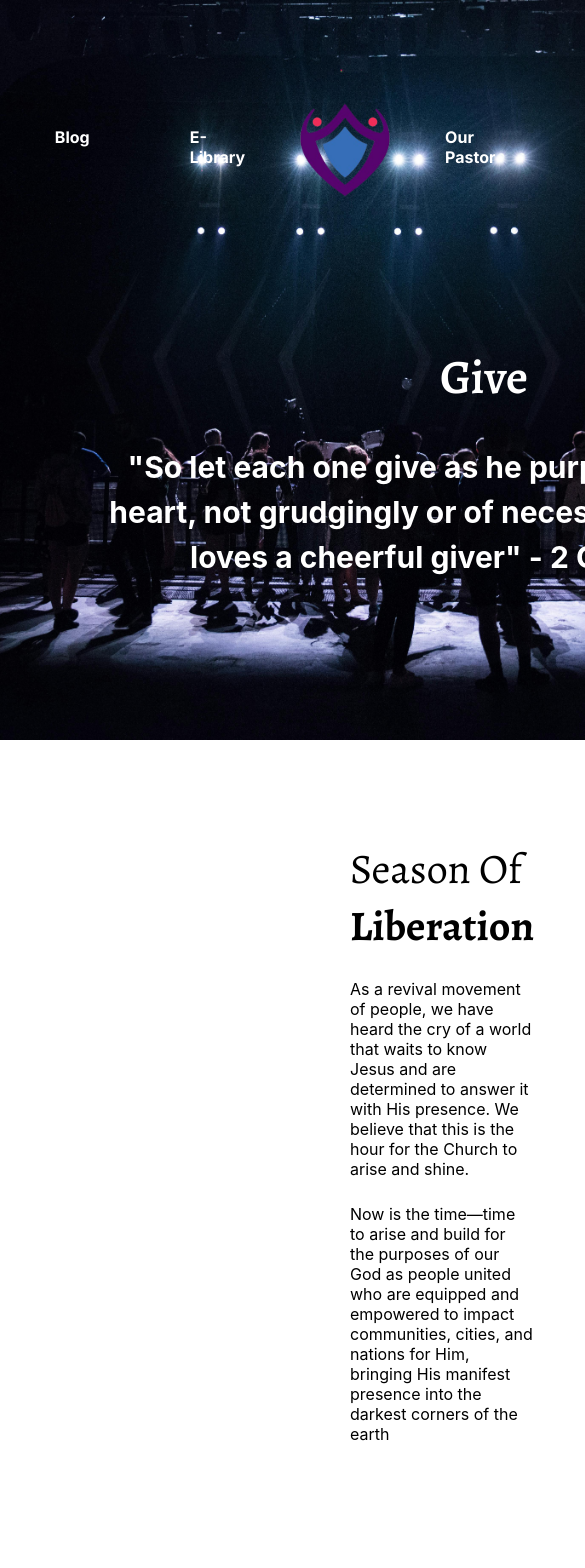
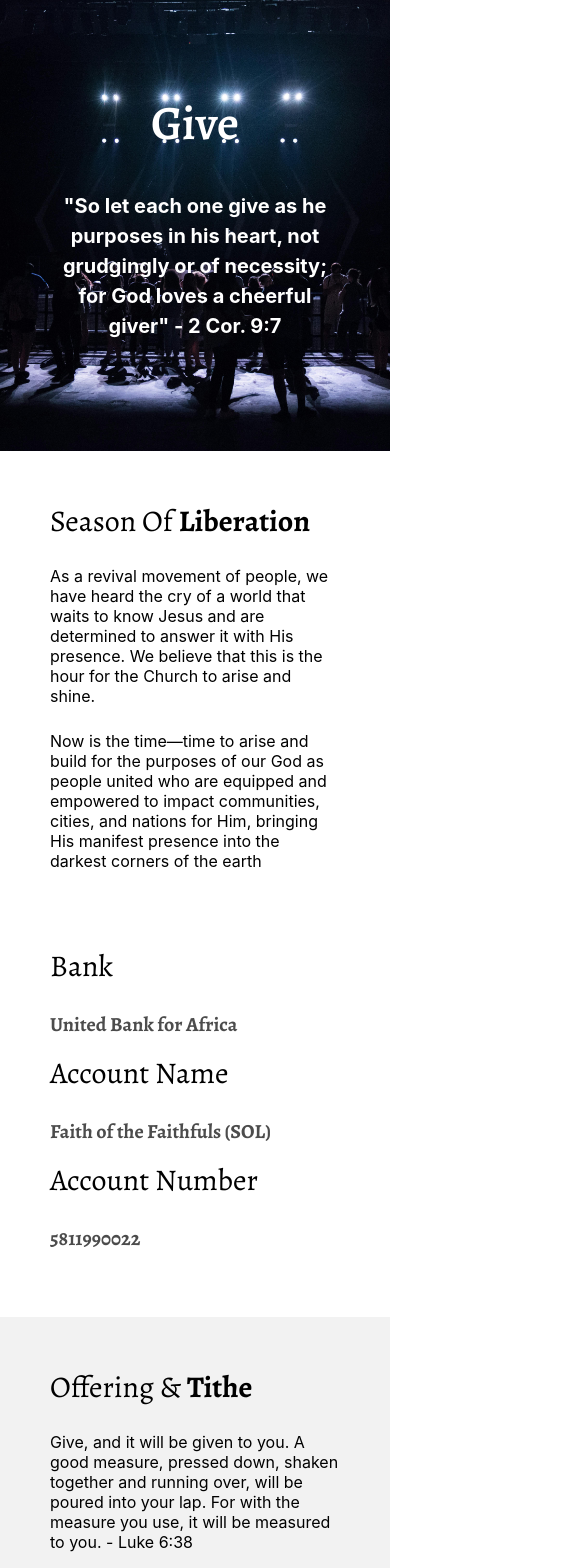
Before and after one commit to Josh-Alhassan/ftf-ministry, a React (Create React App) app: page /give in a window 390 px wide. Shown: the top 1568 px of the page, 585 px wide, since content can reach past the window. Built offline with nearby package versions, Linux system fonts and the light colour scheme; some icons are missing.

Commit message:
add give responsiveness

```diff
--- a/src/pages/GIve.js
+++ b/src/pages/GIve.js
@@ -10,11 +10,8 @@ function GIve() {
   return (
     <>
       <div className={style.give}>
-        <Navigation />
-        <div
-          style={{ padding: "90px", textAlign: "center" }}
-          className={style.giveContainer}
-        >
+        {/* <Navigation /> */}
+        <div style={{ textAlign: "center" }} className={style.giveContainer}>
           <SecondaryHeader
             textTransform="capitalize"
             color="#FFF"
--- a/src/pages/GIve.module.css
+++ b/src/pages/GIve.module.css
@@ -5,7 +5,7 @@
   background-size: cover;
   background-position: center;
 
-  padding: 50px 350px;
+  padding: 50px 0;
 }
 
 .giveContainer {
@@ -17,6 +17,8 @@
   gap: 20px;
 
   margin: 0 auto;
+
+  padding: 90px;
 }
 
 .giveText {
@@ -33,3 +35,25 @@
 /* .giveMain {
 
 } */
+
+@media screen and (max-width: 768px) {
+  .giveText {
+    font-size: 24px;
+    width: 90%;
+  }
+}
+
+@media screen and (max-width: 480px) {
+  .giveContainer {
+    padding: 40px;
+  }
+  .giveText {
+    font-size: 20px;
+  }
+}
+
+@media screen and (max-width: 376px) {
+  .giveContainer {
+    padding: 50px 20px;
+  }
+}
--- a/src/sections/ProjectOffering.module.css
+++ b/src/sections/ProjectOffering.module.css
@@ -4,7 +4,7 @@
   justify-content: space-evenly;
   column-gap: 150px;
 
-  padding: 100px 350px;
+  padding: 100px;
 }
 
 .projectOfferingTitle {
@@ -28,3 +28,46 @@
   font-family: Alegreya;
   font-weight: 700;
 }
+
+@media screen and (max-width: 1024px) {
+  .projectOfferingContainer {
+    column-gap: 100px;
+  }
+}
+
+@media screen and (max-width: 768px) {
+  .projectOfferingContainer {
+    column-gap: 50px;
+    padding: 50px;
+  }
+
+  .projectOfferingTitle {
+    font-size: 36px;
+  }
+
+  .paragraphOfferingSubTitle {
+    font-size: 24px;
+  }
+}
+
+@media screen and (max-width: 480px) {
+  .projectOfferingContainer {
+    grid-template-columns: 1fr;
+    row-gap: 50px;
+    /* padding: 50px; */
+  }
+
+  .projectOfferingTitle {
+    font-size: 30px;
+  }
+
+  .paragraphOfferingSubTitle {
+    font-size: 20px;
+  }
+}
+
+@media screen and (max-width: 320px) {
+  .projectOfferingContainer {
+    padding: 50px 20px;
+  }
+}
```
